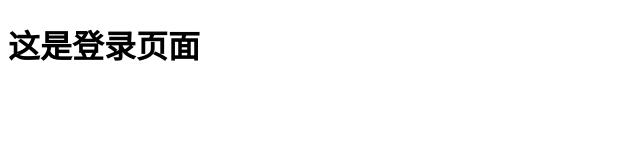
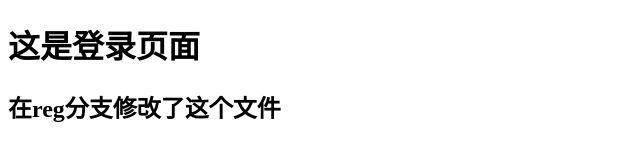
Before and after one commit to liubaoquan-914/just_03, a plain HTML site: page login.html in a window 1280 px wide. Shown: the whole page, without its empty margins (0-640 px from the left). Drawn offline with Linux system fonts and the light colour scheme.

Commit message:
在reg分支上修改了这个文件

```diff
--- a/login.html
+++ b/login.html
@@ -9,6 +9,7 @@
 
 <body>
     <h1>这是登录页面</h1>
+    <h2>在reg分支修改了这个文件</h2>
 </body>
 
 </html>
```
